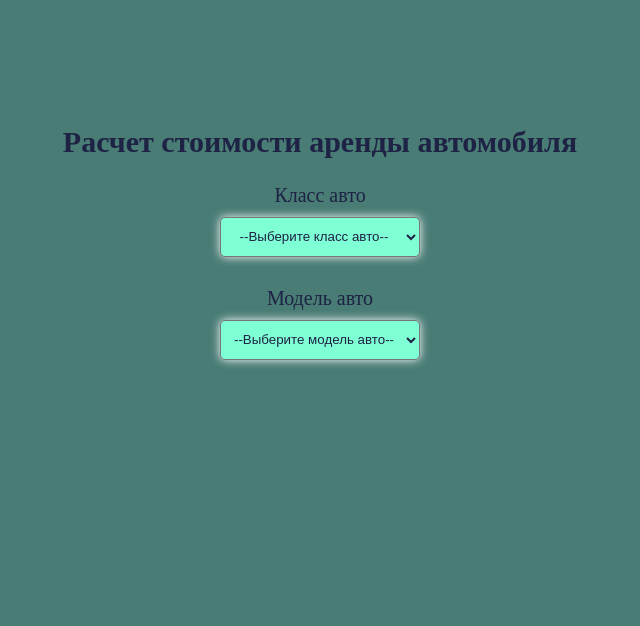
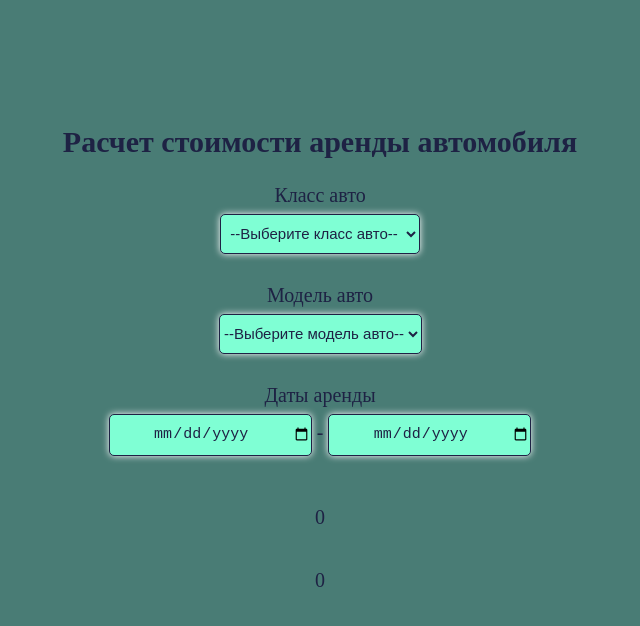
Before and after one commit to jsapro/cost-of-car-rental-calc-angular, an Angular app: page / in a window 1280 px wide. Shown: the top 626 px of the page, without its empty margins (320-960 px from the left). Built offline with nearby package versions, Linux system fonts and the light colour scheme.

Commit message:
add dropdown to choose date

```diff
--- a/src/app/app.component.css
+++ b/src/app/app.component.css
@@ -8,18 +8,20 @@
 }
 
 .dropdown-title {
-  margin-bottom: 10px;
+  margin: 0 0 7px 0;
 }
 
 .dropdown-menu {
   text-align: center;
   border-radius: 5px;
+  border: 1px solid rgb(30, 34, 68);
   min-height: 40px;
   min-width: 200px;
   background-color: aquamarine;
   margin: 0 0 30px;
   color: rgb(30, 34, 68);
-  box-shadow: 0 0 10px #fff;
+  box-shadow: 0 0 7px #fff;
+  font-size: 15px;
 }
 
 .dropdown-wrapper {
--- a/src/app/app.component.html
+++ b/src/app/app.component.html
@@ -18,4 +18,17 @@
       </select>
     </div>
 
+    <form>
+      <p class="dropdown-title">Даты аренды</p>
+      <input class="dropdown-menu"  type="date" (change)="selectStartDate($event)" /> -
+      <input class="dropdown-menu"  type="date" (change)="selectFinishDate($event)" />
+    </form>
+
+    <p>
+      {{priceForDay}}
+    </p>
+    <p>
+      {{finalPrice}}
+    </p>
+
 </section>
--- a/src/app/app.component.ts
+++ b/src/app/app.component.ts
@@ -19,7 +19,7 @@ export class AppComponent {
   selectedStartDate: string = '';
   selectedFinishDate: string = '';
   daysInterval: number = 0;
-  price: number = 0;
+  priceForDay: number = 0;
   finalPrice: number = 0;
 
   cars: Array<any> = [
@@ -88,9 +88,19 @@ export class AppComponent {
     this.rentCostForDay = this.cars
       .find((_model: any) => _model.name == this.selectedClass)
       .models.find((mdl: any) => mdl.name == model.target.value).rentCostForDay;
-    console.log(this.rentCostForDay);
     this.findRentPrice();
     this.calculatePrice();
+  }
+
+  selectStartDate(e: any) {
+    this.selectedStartDate = e.target.value;
+    this.findRentPrice();
+    this.calculatePrice()
+  }
+  selectFinishDate(e: any) {
+    this.selectedFinishDate = e.target.value;
+    this.findRentPrice();
+    this.calculatePrice()
   }
 
   findRentPrice() {
@@ -100,33 +110,28 @@ export class AppComponent {
     const interval = date2.getTime() - date1.getTime();
     const daysInterval = Math.floor(interval / (1000 * 3600 * 24));
     this.daysInterval = daysInterval;
-    console.log(daysInterval);
     if (daysInterval < 0) {
       return;
     } else {
       if (daysInterval === 0) {
-        console.log(1, this.price);
         return;
       }
       if (daysInterval === 1) {
-        this.price = this.rentCostForDay['shortRent'];
-        console.log(2, this.price);
+        this.priceForDay = this.rentCostForDay['shortRent'];
         return;
       }
       if (daysInterval <= 5) {
-        this.price = this.rentCostForDay['averageRent'];
-        console.log(3, this.price);
+        this.priceForDay = this.rentCostForDay['averageRent'];
         return;
       }
       if (daysInterval >= 6) {
-        this.price = this.rentCostForDay['longRent'];
-        console.log(4, this.price);
+        this.priceForDay = this.rentCostForDay['longRent'];
         return;
       }
     }
   }
 
   calculatePrice() {
-    this.finalPrice = this.price * this.daysInterval;
+    this.finalPrice = this.priceForDay * this.daysInterval;
   }
 }
```
